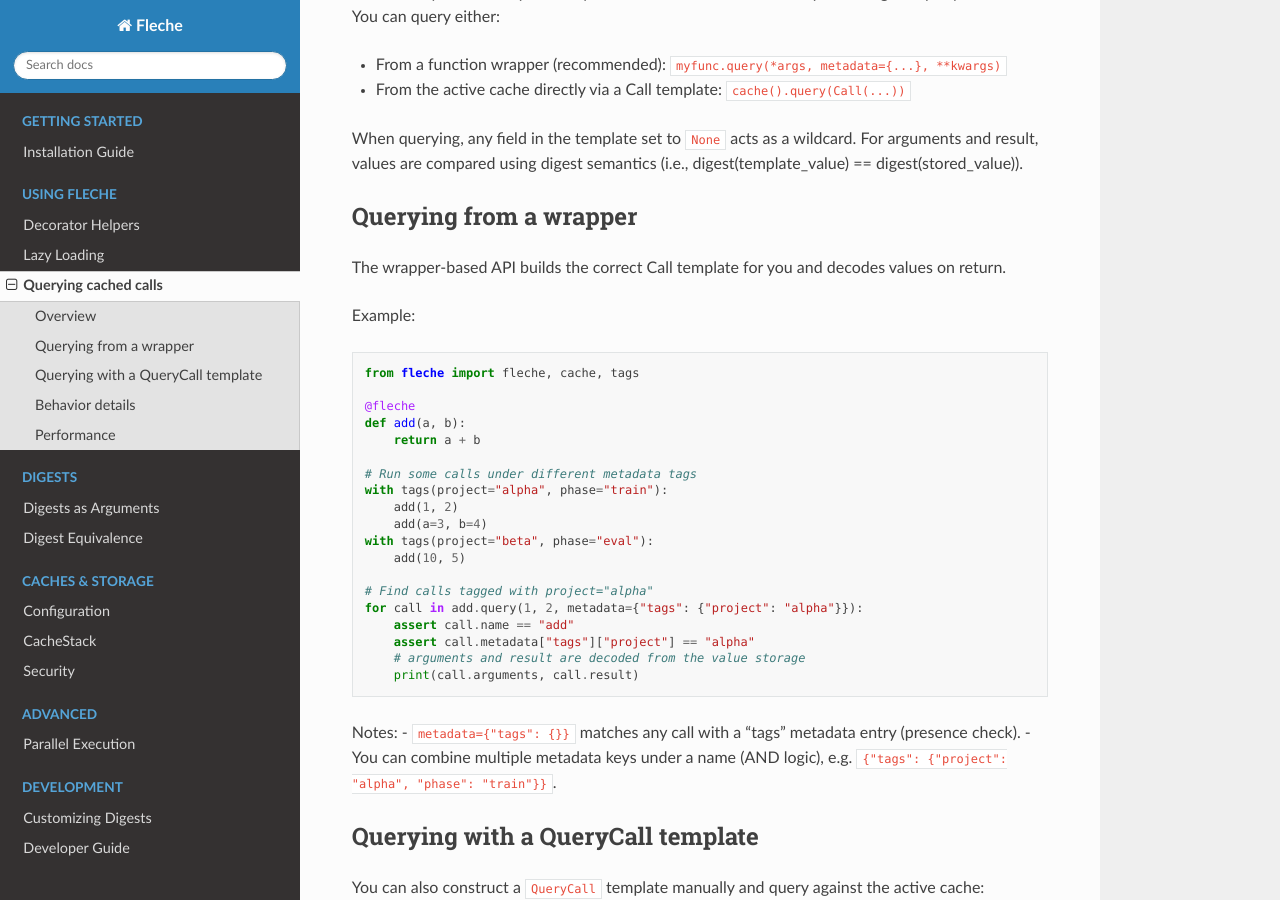
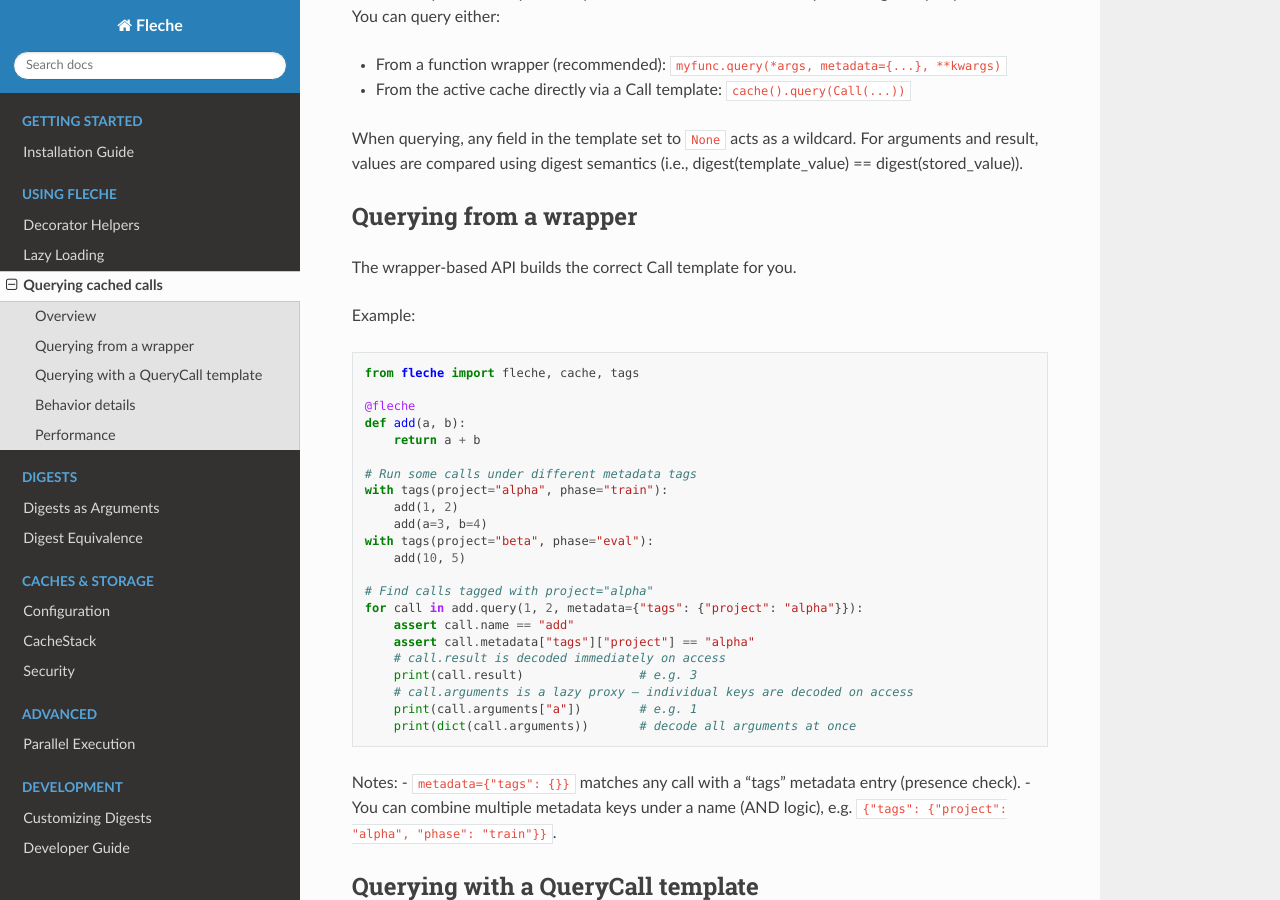
Before and after one commit to pmrv/fleche, a Sphinx documentation site: the page built from docs/usage/query.rst, in a window 1280 px wide and 900 px high, scrolled down 235 px. Built offline with Sphinx 7.4.7 and the Read the Docs theme 3.1.0, drawn with Linux system fonts in a browser that asks for light colours; pages that are not in the unit, such as notebooks, are missing from menus.

```diff
--- a/docs/usage/query.rst
+++ b/docs/usage/query.rst
@@ -13,7 +13,7 @@ When querying, any field in the template set to ``None`` acts as a wildcard. For
 
 Querying from a wrapper
 -----------------------
-The wrapper-based API builds the correct Call template for you and decodes values on return.
+The wrapper-based API builds the correct Call template for you.
 
 Example::
 
@@ -34,8 +34,11 @@ Example::
     for call in add.query(1, 2, metadata={"tags": {"project": "alpha"}}):
         assert call.name == "add"
         assert call.metadata["tags"]["project"] == "alpha"
-        # arguments and result are decoded from the value storage
-        print(call.arguments, call.result)
+        # call.result is decoded immediately on access
+        print(call.result)                # e.g. 3
+        # call.arguments is a lazy proxy — individual keys are decoded on access
+        print(call.arguments["a"])        # e.g. 1
+        print(dict(call.arguments))       # decode all arguments at once
 
 Notes:
 - ``metadata={"tags": {}}`` matches any call with a "tags" metadata entry (presence check).
```
